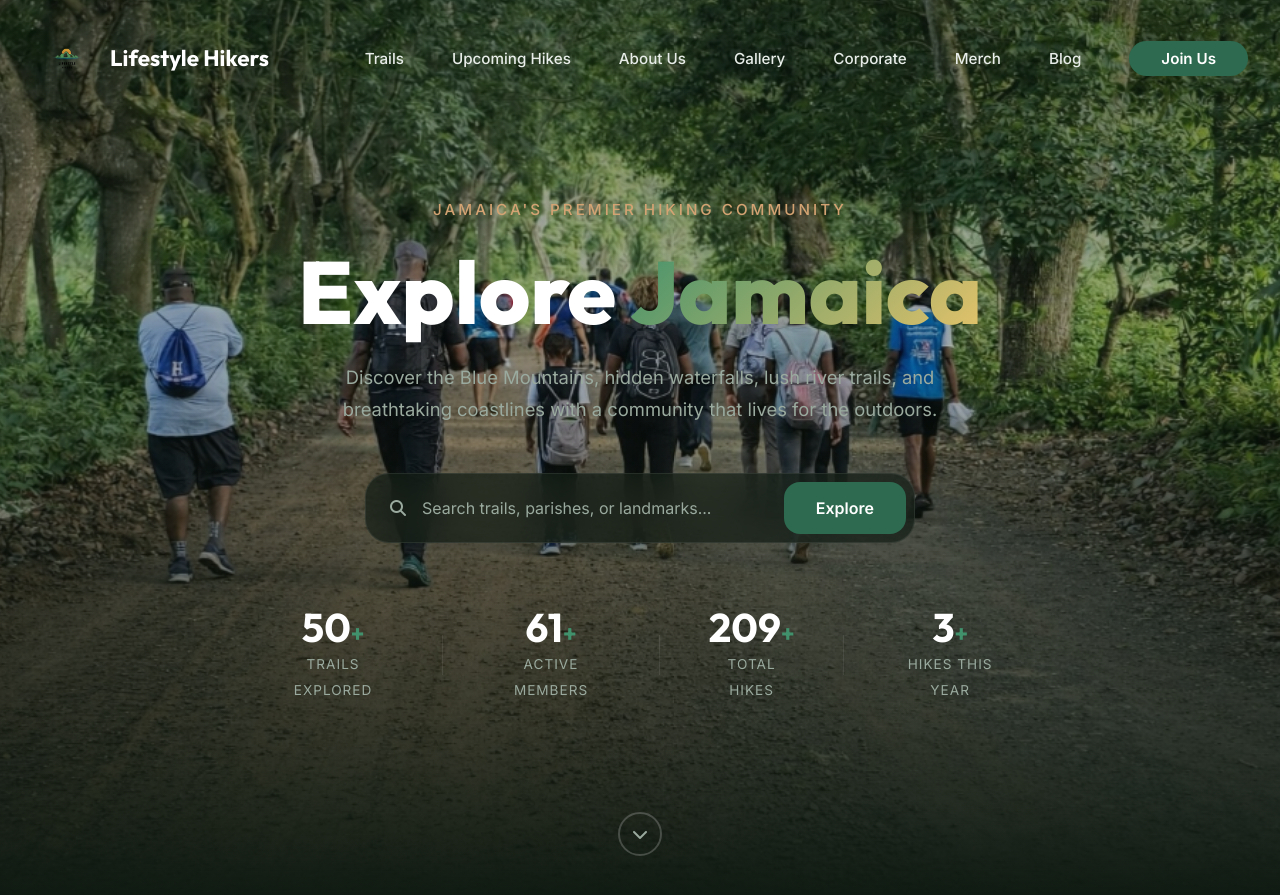
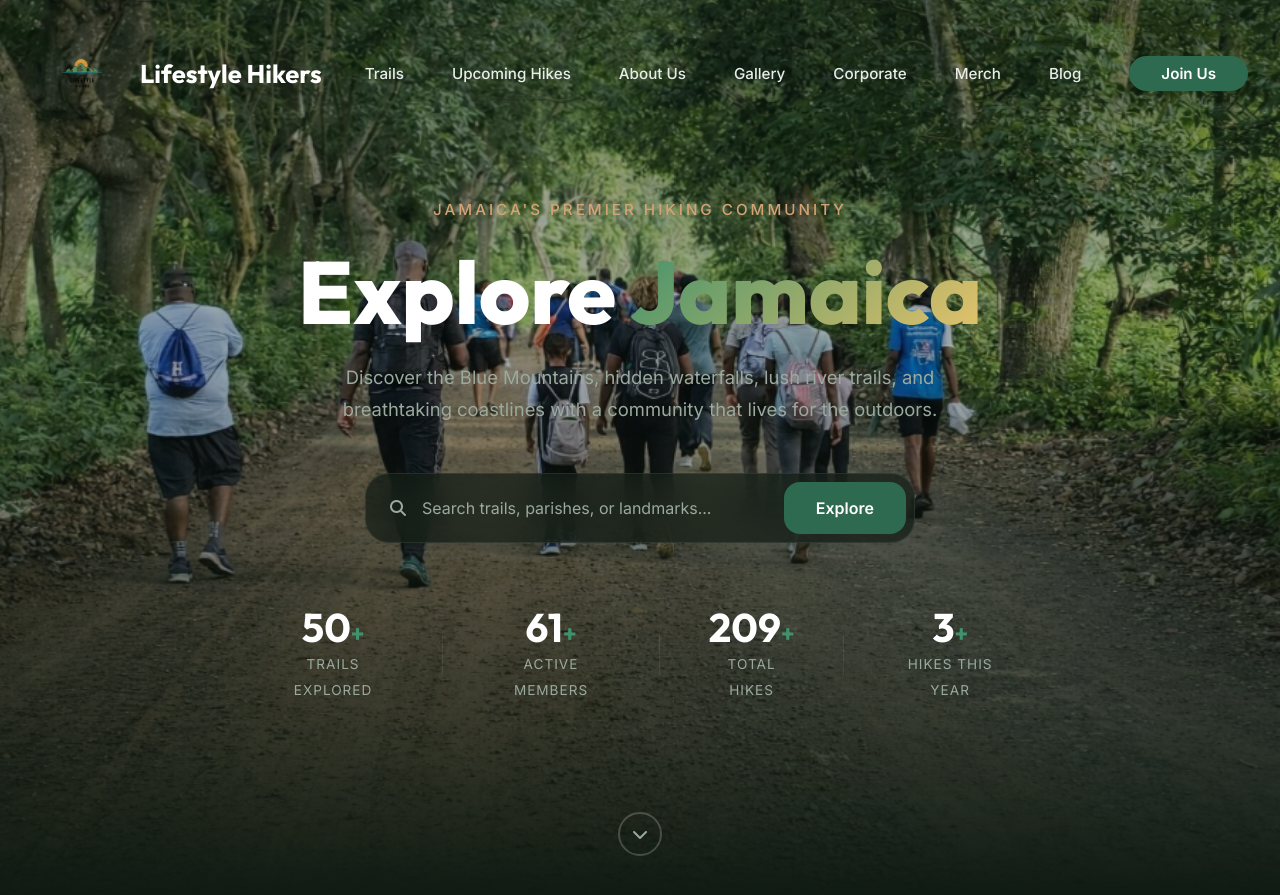
Before and after one commit to willylondon/lifestyle-hikers, a Jekyll site: the page built from index.html, in a window 1280 px wide and 900 px high. Shown: the top 895 px of the window. Built offline with Jekyll 4.4.1, drawn with Linux system fonts in a browser that asks for light colours.

Commit message:
Increase logo size in navigation and footer

```diff
--- a/assets/css/style.css
+++ b/assets/css/style.css
@@ -197,14 +197,14 @@ textarea {
     align-items: center;
     gap: var(--space-sm);
     font-family: var(--font-heading);
-    font-size: 1.4rem;
+    font-size: 1.6rem;
     font-weight: 700;
     color: var(--clr-white);
     z-index: 1001;
 }
 
 .nav-logo-img {
-    height: 70px;
+    height: 100px;
     width: auto;
     object-fit: contain;
     border-radius: 6px;
@@ -1340,14 +1340,14 @@ textarea {
     align-items: center;
     gap: var(--space-sm);
     font-family: var(--font-heading);
-    font-size: 1.3rem;
+    font-size: 1.5rem;
     font-weight: 700;
     color: var(--clr-white);
     margin-bottom: var(--space-lg);
 }
 
 .footer-logo-img {
-    height: 60px;
+    height: 90px;
     width: auto;
     object-fit: contain;
     border-radius: 6px;
```
